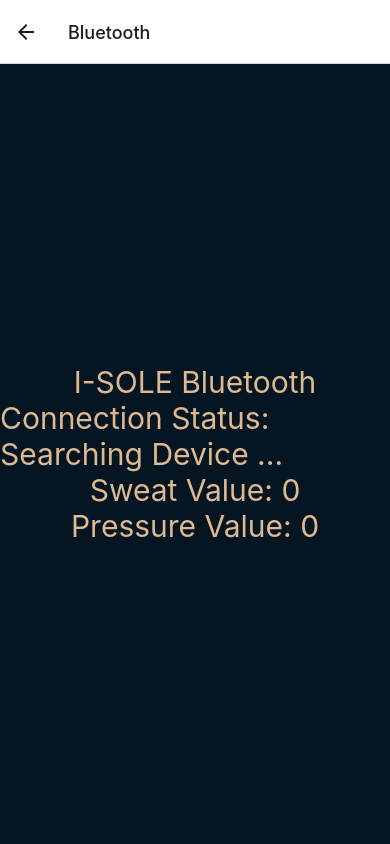
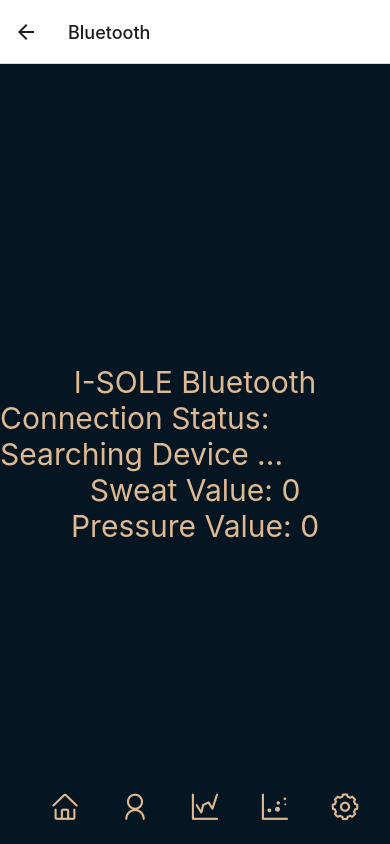
Before and after one commit to Rajpreetgill/mobileApp, a React Native app: screen /Bluetooth in a window 390 px wide. Built offline with nearby package versions, Linux system fonts and the light colour scheme.

Commit message:
bottom bar fixed for these pages
Signed-off-by: Rajpreetgill <rajpreetg1@hotmail.com>

```diff
--- a/pages/Bluetooth.js
+++ b/pages/Bluetooth.js
@@ -1,5 +1,5 @@
 import { StatusBar } from 'expo-status-bar';
-import { StyleSheet, Text, View, Image } from 'react-native';
+import { StyleSheet, Text, View, Image, TouchableOpacity } from 'react-native';
 import Button from '../components/Button';
 import { BleManager } from "react-native-ble-plx";
 import { useState, useEffect, useRef } from "react";
@@ -7,6 +7,7 @@ import { atob } from "react-native-quick-base64";
 import { AnimatedCircularProgress } from "react-native-circular-progress";
 import axios from 'axios';
 import AsyncStorage from '@react-native-async-storage/async-storage';
+import Icon from 'react-native-vector-icons/AntDesign';
 
 //=== Android Bluetooth Code ===//
 
@@ -52,7 +53,7 @@ import AsyncStorage from '@react-native-async-storage/async-storage';
 // });
 
 
-const Bluetooth = () => {
+export default function Bluetooth({navigation}) {
   // console.log("UID Check: ", GLUCOSE_CHARACTERISTIC_UUID);
   //=== Bluetooth Setup ===//
   const [deviceID, setDeviceID] = useState(null);
@@ -234,6 +235,34 @@ const Bluetooth = () => {
         <Text style={styles.text}>Pressure Value: {pressureValue}</Text>
         <StatusBar style="auto" />
 
+
+        <View style={styles.iconContainerBottom}>
+        {/* Home Icon */}
+        <TouchableOpacity onPress={() => navigation.navigate("MainPage")} style={styles.iconButton}>
+            <Icon name="home" style={styles.icon} />
+          </TouchableOpacity>
+
+        {/* Profile Icon */}
+        <TouchableOpacity onPress={() => navigation.navigate("Profile")} style={styles.iconButton}>
+            <Icon name="user" style={styles.icon} />
+        </TouchableOpacity>
+
+        {/* Line Chart Icon */}
+        <TouchableOpacity onPress={() => navigation.navigate("BloodGlucoseAnalytics")} style={styles.iconButton}>
+          <Icon name="linechart" style={styles.icon} />
+        </TouchableOpacity>
+
+        {/* Dot Chart Icon */}
+        <TouchableOpacity onPress={() => navigation.navigate("PressureAnalytics")} style={styles.iconButton}>
+          <Icon name="dotchart" style={styles.icon} />
+        </TouchableOpacity>
+
+        {/* Settings Icon */}
+        <TouchableOpacity onPress={() => navigation.navigate("Settings")} style={styles.iconButton}>
+          <Icon name="setting" style={styles.icon} />
+        </TouchableOpacity>
+
+      </View>
     </View>
   );
 
@@ -256,9 +285,28 @@ const styles = StyleSheet.create({
   image: {
     width: 200,
     height: 200,
-  }
+  },
+  specificIcon: {
+    fontSize: 30,
+    color: '#1BA098',
+},
+  iconButton: {
+    marginHorizontal: 20, // Add more space between icons
+  },
+  icon: {
+    fontSize: 30,
+    color: '#DEB992',
+  },
+  iconContainerBottom: {
+    flexDirection: 'row',
+    position: 'absolute',
+    bottom: 0,
+    left: 0,
+    right: 0,
+    paddingTop: 65,
+    paddingBottom: 20,
+    backgroundColor: '#051622', // Add background color to match the container
+    marginLeft: 30,
+},
 
 });
-
-
-export default Bluetooth;
--- a/pages/PressureAnalytics.js
+++ b/pages/PressureAnalytics.js
@@ -283,7 +283,7 @@ export default function PressureAnalytics({navigation}) {
           {/* Add buttons for monthly and yearly views as needed... */}
         </View>
 
-        <View style={styles.iconContainer}>
+        <View style={styles.iconContainerBottom}>
 
           {/* Home Icon */}
           <TouchableOpacity onPress={() => navigation.navigate("MainPage")} style={styles.iconButton}>
@@ -363,5 +363,16 @@ export default function PressureAnalytics({navigation}) {
     specificIcon: {
       fontSize: 30,
       color: '#1BA098',
-    }
+    },
+    iconContainerBottom: {
+      flexDirection: 'row',
+      position: 'absolute',
+      bottom: 0,
+      left: 0,
+      right: 0,
+      paddingTop: 65,
+      paddingBottom: 20,
+      backgroundColor: '#051622', // Add background color to match the container
+      marginLeft: 30,
+  },
   });
--- a/pages/Settings.js
+++ b/pages/Settings.js
@@ -68,7 +68,7 @@ export default function Settings({navigation}) {
 
         </View>
 
-      <View style={styles.iconContainer}>
+      <View style={styles.iconContainerBottom}>
         {/* Home Icon */}
         <TouchableOpacity onPress={() => navigation.navigate("MainPage")} style={styles.iconButton}>
             <Icon name="home" style={styles.icon} />
@@ -162,4 +162,15 @@ const styles = StyleSheet.create({
       marginRight: 70, // Adjust this value to increase or decrease the distance
       marginLeft: -15 // Adjust this value to increase or decrease the distance
     },
+    iconContainerBottom: {
+      flexDirection: 'row',
+      position: 'absolute',
+      bottom: 0,
+      left: 0,
+      right: 0,
+      paddingTop: 65,
+      paddingBottom: 20,
+      backgroundColor: '#051622', // Add background color to match the container
+      marginLeft: 30,
+  },
 });
```
